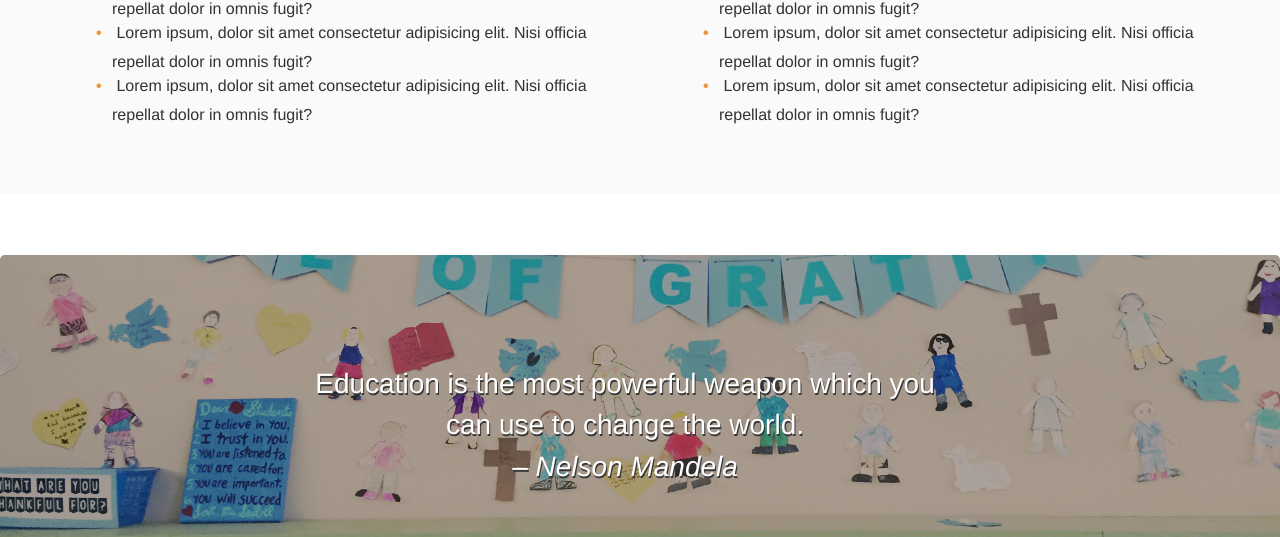
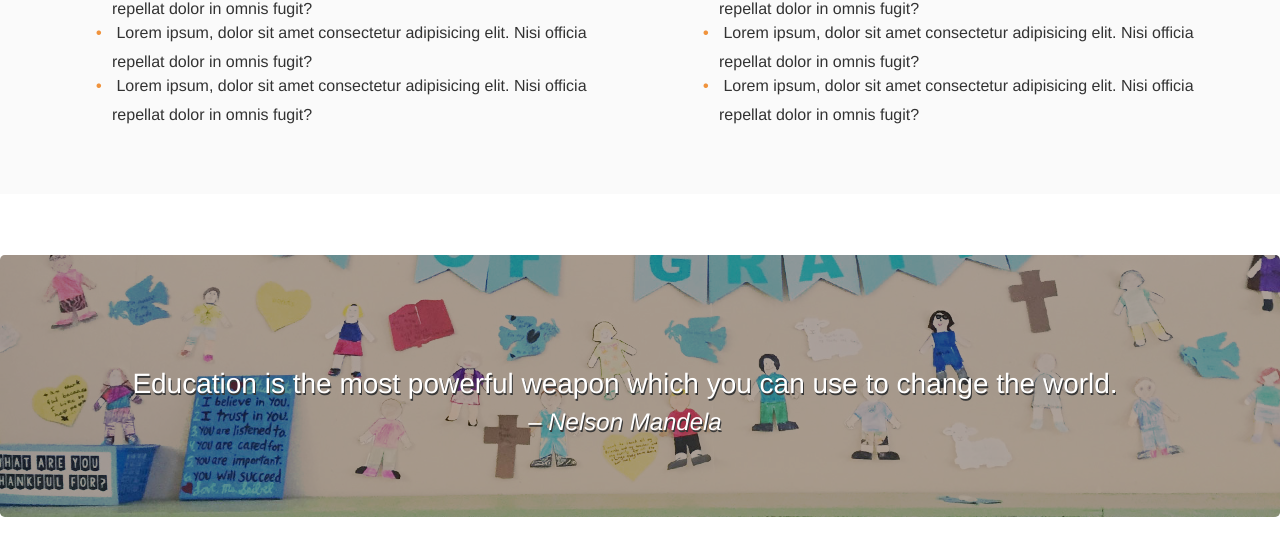
Before and after one commit to johnvincentracasa/ningracasa-portfolio, a plain HTML site: page index.html in a window 1280 px wide. Shown: the part 5467-6004 px from the top of the page. Drawn offline with nearby package versions, Linux system fonts and the light colour scheme; a script that the page names is missing.

Commit message:
Update index.html

```diff
--- a/index.html
+++ b/index.html
@@ -638,14 +638,11 @@
           style="color: white; text-shadow: 1px 2px rgb(56, 56, 56);"
         >
           <h3 class="col-12 mx-auto text-center">
-            Education is the most powerful weapon which you
+            Education is the most powerful weapon which you can use to change the world.
           </h3>
-          <h3 class="col-12 mx-auto text-center">
-            can use to change the world.
-          </h3>
-          <h3 class="col-12 mx-auto text-center font-italic">
+          <h4 class="col-12 mx-auto text-center font-italic">
             – Nelson Mandela
-          </h3>
+          </h4>
         </div>
       </div>
       <footer class="text-center margin-auto py-5 ">
```
